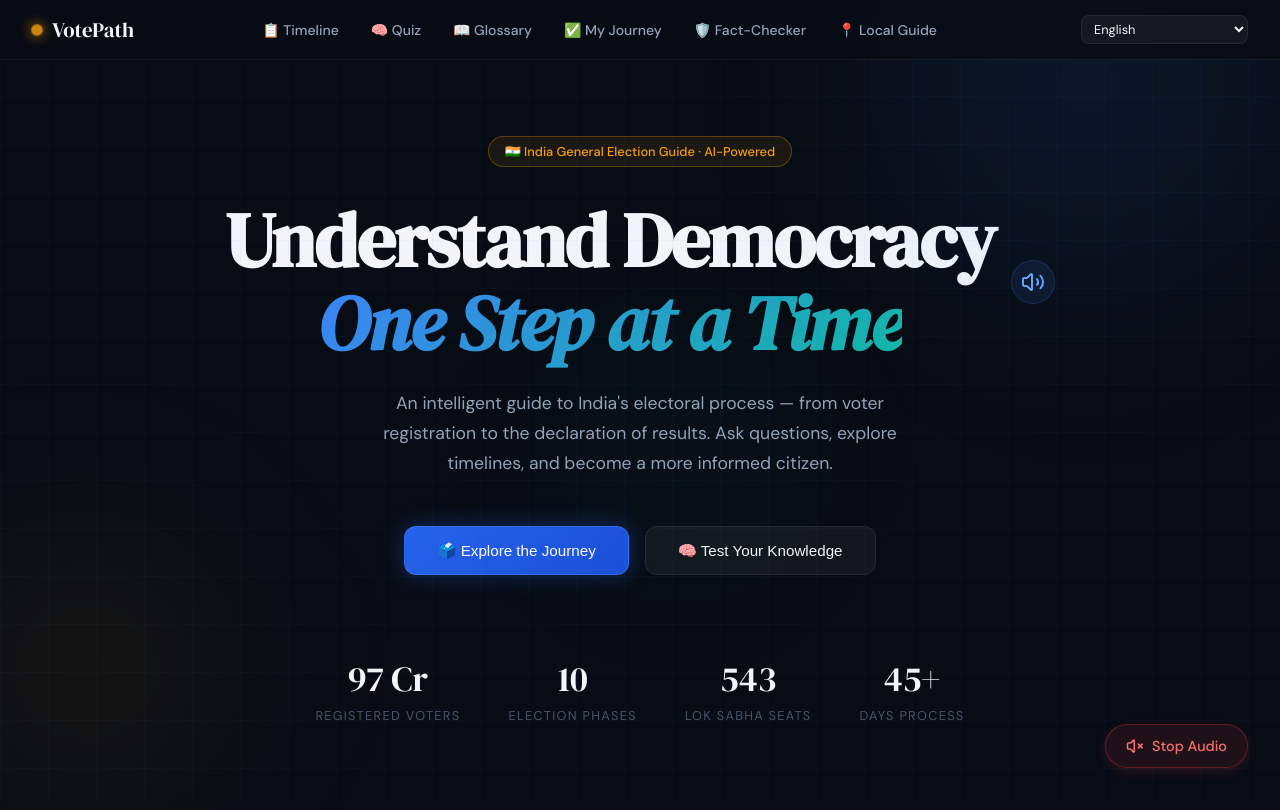
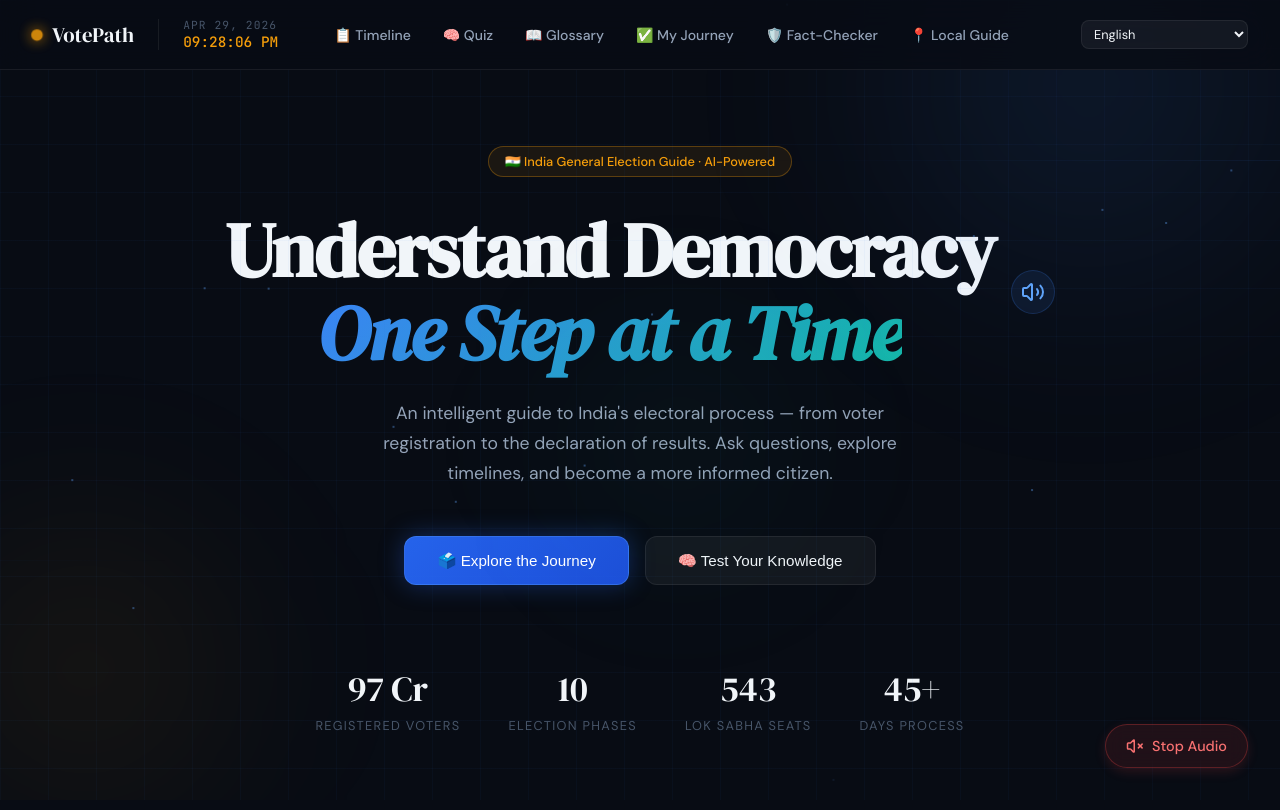
Before and after one commit to Mr-himansu2403/VotePath, a React (Vite) app: page / in a window 1280 px wide. Built offline with nearby package versions, Linux system fonts and the light colour scheme; the HTML template or start-up script is replaced by a standard one.

Commit message:
feat: add real-time clock and enhanced dynamic background effects

```diff
--- a/src/App.jsx
+++ b/src/App.jsx
@@ -8,6 +8,7 @@ import Glossary from './components/Glossary';
 import VoterTracker from './components/VoterTracker';
 import FactChecker from './components/FactChecker';
 import ConstituencyGuide from './components/ConstituencyGuide';
+import BackgroundEffects from './components/BackgroundEffects';
 import { INITIAL_STEPS, INITIAL_QUIZ, INITIAL_GLOSSARY, INITIAL_TRACKER } from './data/electionData';
 import { stopSpeaking } from './utils/speech';
 import { VolumeX } from 'lucide-react';
@@ -132,10 +133,7 @@ function App() {
 
   return (
     <div id="app">
-      <div className="bg-grid"></div>
-      <div className="bg-orb orb-1"></div>
-      <div className="bg-orb orb-2"></div>
-      <div className="bg-orb orb-3"></div>
+      <BackgroundEffects />
 
       <Navbar
         currentView={currentView}
--- /dev/null
+++ b/src/components/BackgroundEffects.jsx
@@ -0,0 +1,27 @@
+import React from 'react';
+
+const BackgroundEffects = () => {
+  return (
+    <div className="bg-container">
+      <div className="bg-grid"></div>
+      <div className="bg-orb orb-1"></div>
+      <div className="bg-orb orb-2"></div>
+      <div className="bg-orb orb-3"></div>
+
+      {/* Dynamic Floating Particles */}
+      <div className="particles">
+        {[...Array(15)].map((_, i) => (
+          <div key={i} className={`particle particle-${i + 1}`}></div>
+        ))}
+      </div>
+
+      {/* Animated Glow Lines */}
+      <div className="glow-lines">
+        <div className="line line-1"></div>
+        <div className="line line-2"></div>
+      </div>
+    </div>
+  );
+};
+
+export default BackgroundEffects;
--- /dev/null
+++ b/src/components/Clock.jsx
@@ -0,0 +1,36 @@
+import React, { useState, useEffect } from 'react';
+
+const Clock = () => {
+  const [dateTime, setDateTime] = useState(new Date());
+
+  useEffect(() => {
+    const timer = setInterval(() => setDateTime(new Date()), 1000);
+    return () => clearInterval(timer);
+  }, []);
+
+  const formatDate = (date) => {
+    return date.toLocaleDateString(undefined, {
+      day: 'numeric',
+      month: 'short',
+      year: 'numeric'
+    });
+  };
+
+  const formatTime = (date) => {
+    return date.toLocaleTimeString(undefined, {
+      hour: '2-digit',
+      minute: '2-digit',
+      second: '2-digit',
+      hour12: true
+    });
+  };
+
+  return (
+    <div className="nav-clock">
+      <span className="clock-date">{formatDate(dateTime)}</span>
+      <span className="clock-time">{formatTime(dateTime)}</span>
+    </div>
+  );
+};
+
+export default Clock;
--- a/src/components/Navbar.jsx
+++ b/src/components/Navbar.jsx
@@ -1,11 +1,15 @@
 import React from 'react';
+import Clock from './Clock';
 
 const Navbar = ({ currentView, setCurrentView, lang, handleLanguageChange, navContent, isTranslating }) => {
   return (
     <nav>
-      <div className="nav-brand" onClick={() => setCurrentView('hero')}>
-        <span className="dot"></span>
-        {isTranslating ? "Translating..." : "VotePath"}
+      <div style={{ display: 'flex', alignItems: 'center', gap: '1.5rem' }}>
+        <div className="nav-brand" onClick={() => setCurrentView('hero')}>
+          <span className="dot"></span>
+          {isTranslating ? "Translating..." : "VotePath"}
+        </div>
+        <Clock />
       </div>
       <div className="nav-tabs" role="tablist">
         <button
--- a/src/index.css
+++ b/src/index.css
@@ -32,17 +32,22 @@ body {
 }
 
 /* ── ANIMATED BACKGROUND ── */
+.bg-container {
+  position: fixed;
+  inset: 0;
+  z-index: 0;
+  overflow: hidden;
+  pointer-events: none;
+}
 .bg-grid {
-  position: fixed; inset: 0; z-index: 0;
+  position: absolute; inset: 0;
   background-image:
     linear-gradient(rgba(59,130,246,0.04) 1px, transparent 1px),
     linear-gradient(90deg, rgba(59,130,246,0.04) 1px, transparent 1px);
   background-size: 48px 48px;
-  pointer-events: none;
 }
 .bg-orb {
-  position: fixed; border-radius: 50%; filter: blur(80px);
-  pointer-events: none; z-index: 0;
+  position: absolute; border-radius: 50%; filter: blur(80px);
 }
 .orb-1 { width: 600px; height: 600px; top: -200px; right: -100px; background: radial-gradient(circle, rgba(59,130,246,0.12) 0%, transparent 70%); animation: orbFloat 12s ease-in-out infinite; }
 .orb-2 { width: 500px; height: 500px; bottom: -100px; left: -150px; background: radial-gradient(circle, rgba(245,158,11,0.08) 0%, transparent 70%); animation: orbFloat 15s ease-in-out infinite reverse; }
@@ -52,6 +57,65 @@ body {
   0%, 100% { transform: translate(0, 0) scale(1); }
   33% { transform: translate(20px, -30px) scale(1.05); }
   66% { transform: translate(-15px, 20px) scale(0.95); }
+}
+
+/* Dynamic Particles */
+.particles {
+  position: absolute;
+  inset: 0;
+}
+.particle {
+  position: absolute;
+  width: 2px;
+  height: 2px;
+  background: var(--blue-glow);
+  border-radius: 50%;
+  opacity: 0.3;
+  animation: floatParticle 20s linear infinite;
+}
+@keyframes floatParticle {
+  0% { transform: translateY(100vh) translateX(0); opacity: 0; }
+  10% { opacity: 0.5; }
+  90% { opacity: 0.5; }
+  100% { transform: translateY(-10vh) translateX(20px); opacity: 0; }
+}
+
+/* Specific particle starting positions */
+.particle-1 { left: 10%; animation-duration: 25s; animation-delay: 0s; }
+.particle-2 { left: 20%; animation-duration: 18s; animation-delay: -5s; }
+.particle-3 { left: 35%; animation-duration: 22s; animation-delay: -2s; }
+.particle-4 { left: 50%; animation-duration: 28s; animation-delay: -10s; }
+.particle-5 { left: 65%; animation-duration: 20s; animation-delay: -15s; }
+.particle-6 { left: 80%; animation-duration: 24s; animation-delay: -3s; }
+.particle-7 { left: 90%; animation-duration: 19s; animation-delay: -7s; }
+.particle-8 { left: 15%; animation-duration: 30s; animation-delay: -12s; }
+.particle-9 { left: 45%; animation-duration: 17s; animation-delay: -1s; }
+.particle-10 { left: 75%; animation-duration: 21s; animation-delay: -8s; }
+.particle-11 { left: 5%; animation-duration: 26s; animation-delay: -4s; }
+.particle-12 { left: 95%; animation-duration: 23s; animation-delay: -11s; }
+.particle-13 { left: 30%; animation-duration: 27s; animation-delay: -6s; }
+.particle-14 { left: 60%; animation-duration: 16s; animation-delay: -9s; }
+.particle-15 { left: 85%; animation-duration: 29s; animation-delay: -14s; }
+
+/* Glow Lines */
+.glow-lines {
+  position: absolute;
+  inset: 0;
+}
+.line {
+  position: absolute;
+  background: linear-gradient(90deg, transparent, var(--blue-bright), transparent);
+  height: 1px;
+  width: 100%;
+  opacity: 0.1;
+  animation: lineSweep 8s ease-in-out infinite;
+}
+.line-1 { top: 20%; animation-delay: 0s; }
+.line-2 { top: 70%; animation-delay: 4s; }
+
+@keyframes lineSweep {
+  0% { transform: translateX(-100%); }
+  100% { transform: translateX(100%); }
 }
 
 /* ── LAYOUT ── */
@@ -64,9 +128,30 @@ nav {
   background: rgba(8,12,20,0.8);
   border-bottom: 1px solid var(--border);
   padding: 0 2rem;
-  height: 60px;
+  height: 70px;
   display: flex; align-items: center; justify-content: space-between;
 }
+.nav-clock {
+  display: flex;
+  flex-direction: column;
+  align-items: flex-start;
+  line-height: 1.2;
+  font-family: 'JetBrains Mono', monospace;
+  padding-left: 1.5rem;
+  border-left: 1px solid var(--border);
+}
+.clock-date {
+  font-size: 0.7rem;
+  color: var(--text-muted);
+  text-transform: uppercase;
+  letter-spacing: 0.1em;
+}
+.clock-time {
+  font-size: 0.9rem;
+  color: var(--gold);
+  font-weight: 500;
+}
+
 .nav-brand {
   display: flex; align-items: center; gap: 10px;
   font-family: 'DM Serif Display', serif;
```
Also changed, not shown: 1 other file (tests, documents, lock files or other folders).
